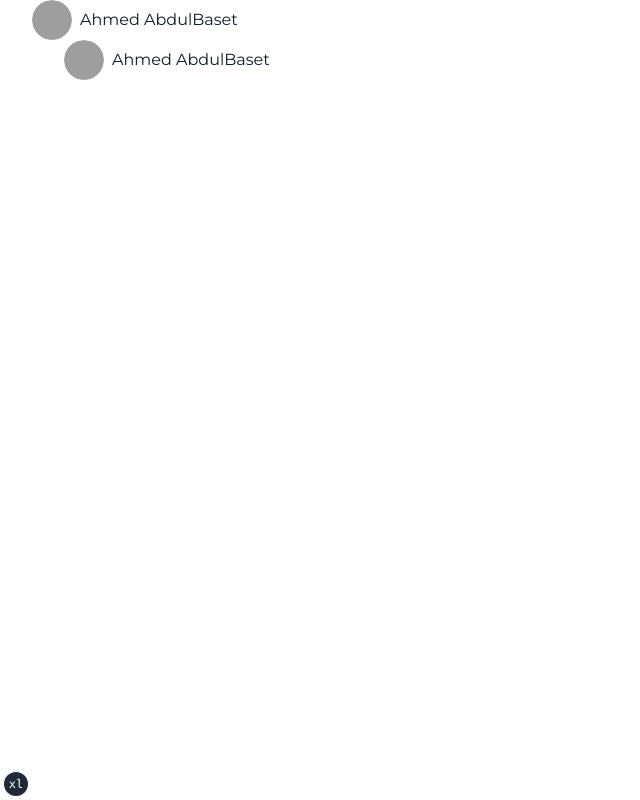
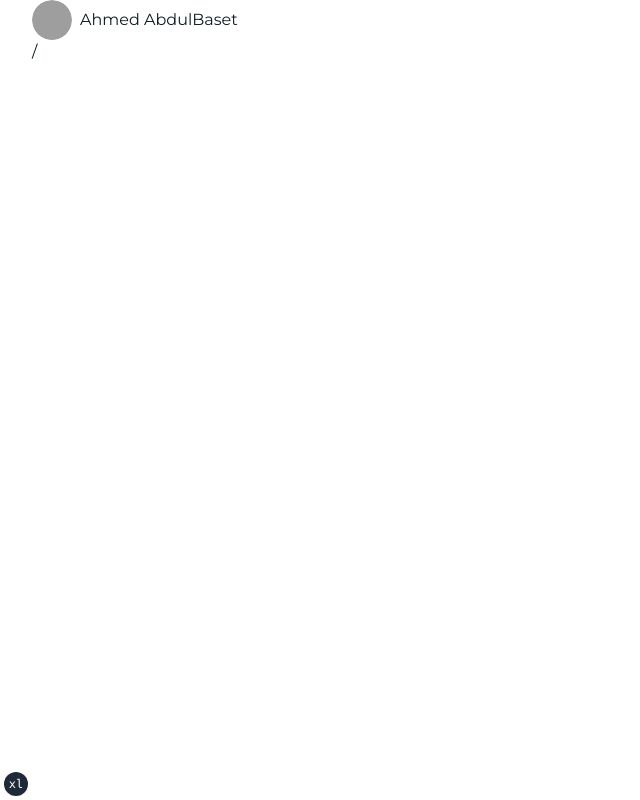
Before and after one commit to AhmedBaset/blog, a Next.js app: page / in a window 1280 px wide. Shown: the whole page, without its empty margins (0-640 px from the left). Built offline with nearby package versions, Linux system fonts and the light colour scheme; grey boxes are pictures that could not be loaded.

Commit message:
ready-to-start

```diff
--- a/src/app/page.tsx
+++ b/src/app/page.tsx
@@ -1,10 +1,7 @@
-import Header from "@/components/Header"
+import { usePathname } from "next/navigation"
 
 export default function IndexPage() {
-	return (
-		<div className="container">
-			<Header />
-			{/* TODO: Nav */}
-		</div>
-	)
+	const pathname = usePathname()
+
+	return <div>{pathname}</div>
 }
```
